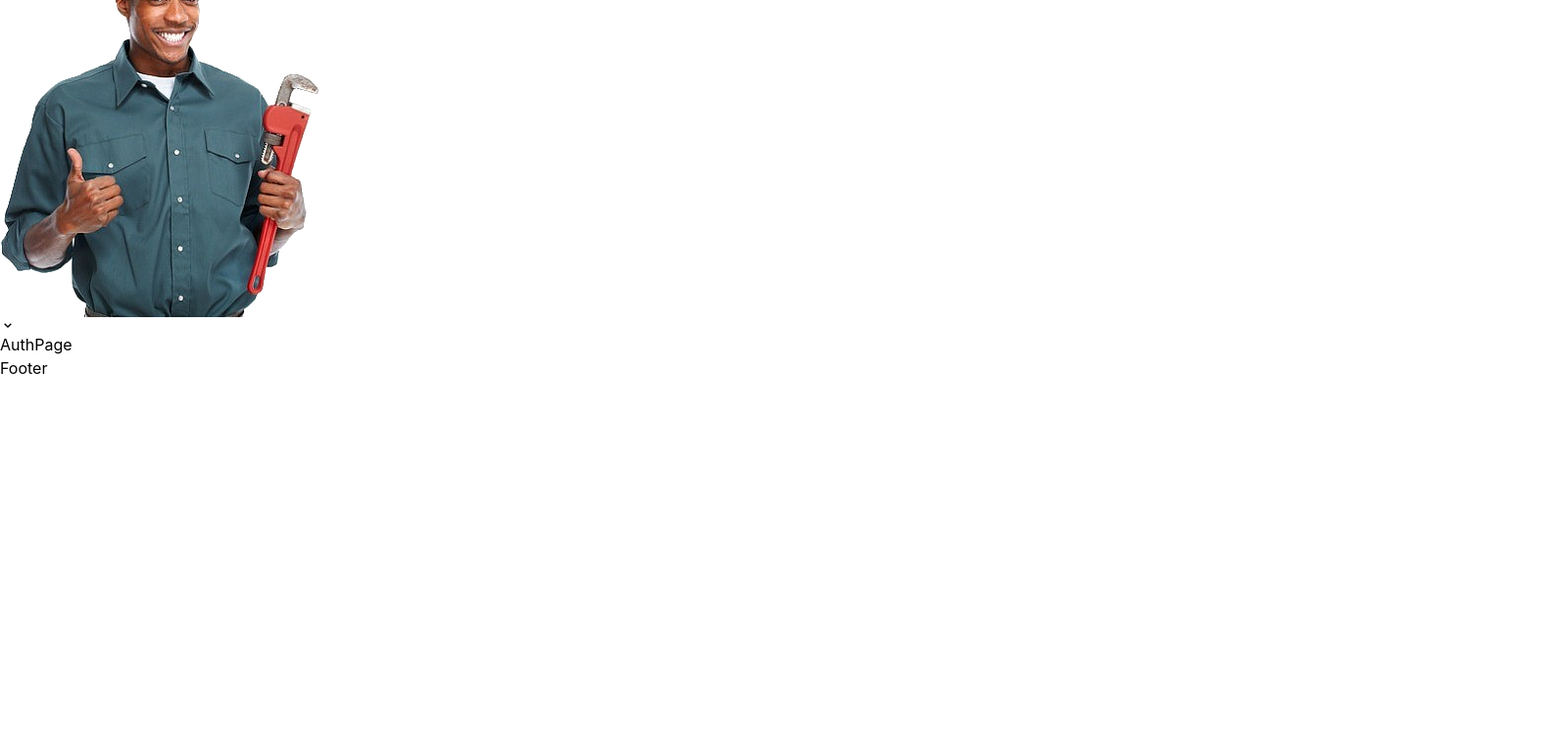
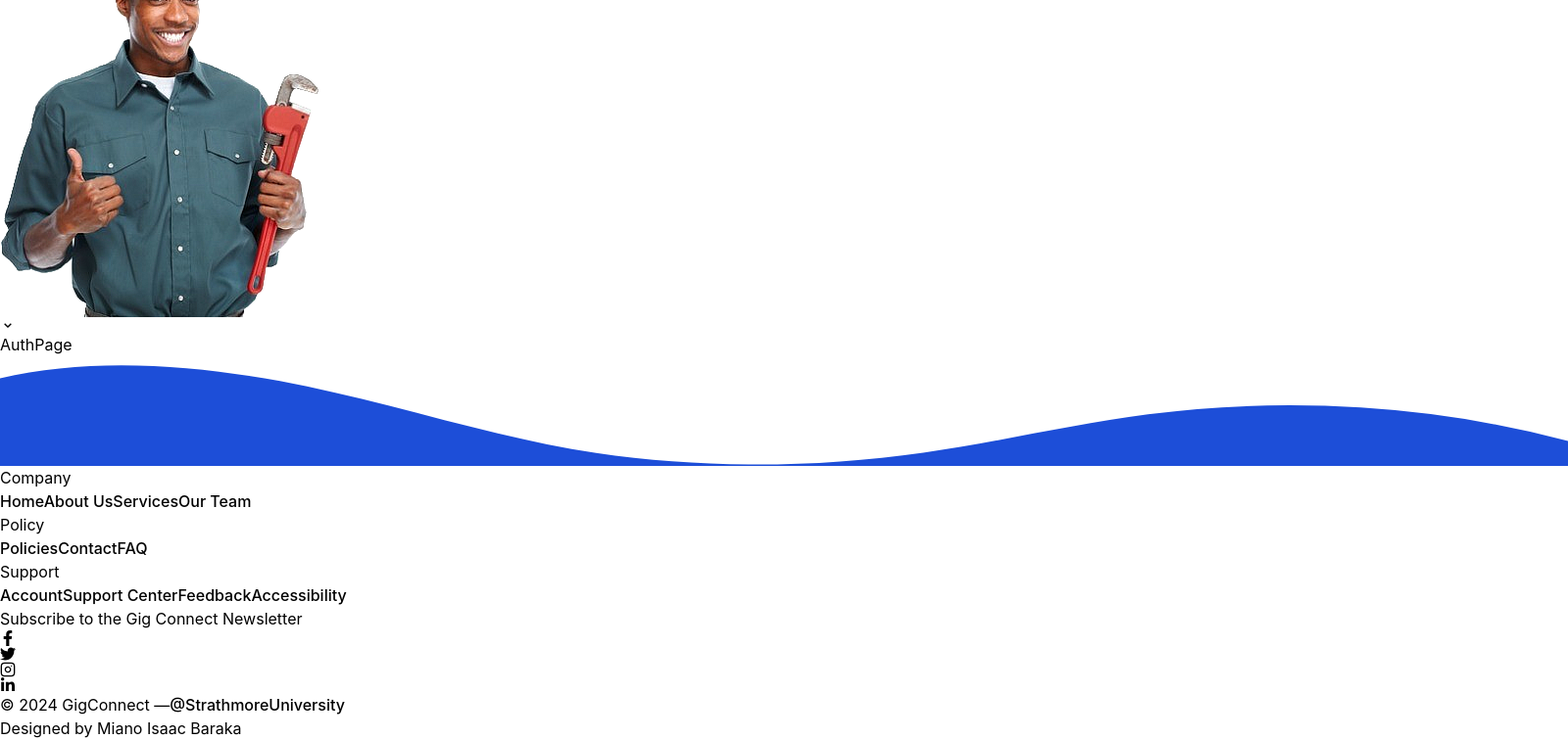
Before and after one commit to iBarakaa/gigConnect, a React (Vite) app in the folder client/: page /user-auth in a window 1280 px wide. Shown: the part 756-1512 px from the top of the page at 98% size, 1600 px wide, since content can reach past the window. Before the commit the page ends 1144 px from the top, so only its background shows below. Built offline with nearby package versions, Linux system fonts and the light colour scheme.

Commit message:
Footer frontend

```diff
--- a/client/src/components/Footer.jsx
+++ b/client/src/components/Footer.jsx
@@ -1,9 +1,95 @@
-// eslint-disable-next-line no-unused-vars
-import React from 'react'
+import { FaFacebookF, FaTwitter, FaLinkedinIn } from "react-icons/fa";
+import { FiInstagram } from "react-icons/fi";
+import { footerLinks } from "../utils/data";
+import { Link } from "react-router-dom";
+import CustomButton from "./CustomButton";
 
 const Footer = () => {
-  return <div>Footer</div>
+  return (
+    <footer className='text-white mp-20'>
+      <div className='overflow-x-hidden -mb-0.5'>
+        <svg
+          preserveAspectRatio='none'
+          viewBox='0 0 1200 120'
+          xmlns='http://www.w3.org/2000/svg'
+          style={{
+            fill: "#1d4ed8",
+            width: "125%",
+            height: 112,
+            transform: "rotate(180deg)",
+          }}
+        >
+          <path d='M321.39 56.44c58-10.79 114.16-30.13 172-41.86 82.39-16.72 168.19-17.73 250.45-.39C823.78 31 906.67 72 985.66 92.83c70.05 18.48 146.53 26.09 214.34 3V0H0v27.35a600.21 600.21 0 00321.39 29.09z' />
+        </svg>
+      </div>
 
-}
+      <div className='bg-[#1d4ed8] '>
+        <div className='container px-5 py-20 mx-auto '>
+          <div className='w-full flex flex-wrap gap-10 justify-between -mb-10 -px-4'>
+            {footerLinks.map(({ id, title, links }) => (
+              <div className='w-auto px-4 ' key={id + title}>
+                <h2 className='font-medium text-white tracking-widest text-sm mb-3'>
+                  {title}
+                </h2>
 
-export default Footer
+                <div className='mb-10 flex flex-col gap-3 '>
+                  {links.map((link, index) => (
+                    <Link
+                      key={link + index}
+                      to='/'
+                      className='text-gray-300 text-sm hover:text-white '
+                    >
+                      {link}
+                    </Link>
+                  ))}
+                </div>
+              </div>
+            ))}
+          </div>
+        </div>
+
+        <div className=''>
+          <p className='container px-5 mx-auto text-white mt-2 '>
+            Subscribe to the Gig Connect Newsletter
+          </p>
+
+          <div className='container mx-auto px-5 pt-6 pb-8 flex flex-wrap items-center justify-between '>
+
+            <span className='inline-flex lg:ml-auto lg:mt-0 mt-6 w-full justify-center md:justify-start md:w-auto'>
+              <a className='text-white text-xl  hover:scale-125 ease-in-out duration-300'>
+                <FaFacebookF />
+              </a>
+              <a className='ml-3 text-white text-xl  hover:scale-125 ease-in-out duration-300'>
+                <FaTwitter />
+              </a>
+              <a className='ml-3 text-white text-xl  hover:scale-125 ease-in-out duration-300'>
+                <FiInstagram />
+              </a>
+
+              <a className='ml-3 text-white text-xl  hover:scale-125 ease-in-out duration-300'>
+                <FaLinkedinIn />
+              </a>
+            </span>
+          </div>
+        </div>
+
+        <div className='bg-[#001a36]'>
+          <div className='container mx-auto py-4 px-5 flex flex-wrap flex-col sm:flex-row'>
+            <p className='text-gray-300 text-sm text-center sm:text-left'>
+              &copy; 2024 GigConnect —
+              <a>
+                @StrathmoreUniversity
+              </a>
+            </p>
+
+            <span className='sm:ml-auto sm:mt-0 mt-2 sm:w-auto w-full sm:text-left text-center text-gray-300 text-sm'>
+              Designed by Miano Isaac Baraka
+            </span>
+          </div>
+        </div>
+      </div>
+    </footer>
+  );
+};
+
+export default Footer;
--- a/client/src/components/index.js
+++ b/client/src/components/index.js
@@ -1,4 +1,5 @@
 import Navbar from "./Navbar";
 import Footer from "./Footer";
 import CustomButton from "./CustomButton";
+
 export {  Navbar, Footer, CustomButton  };
```
